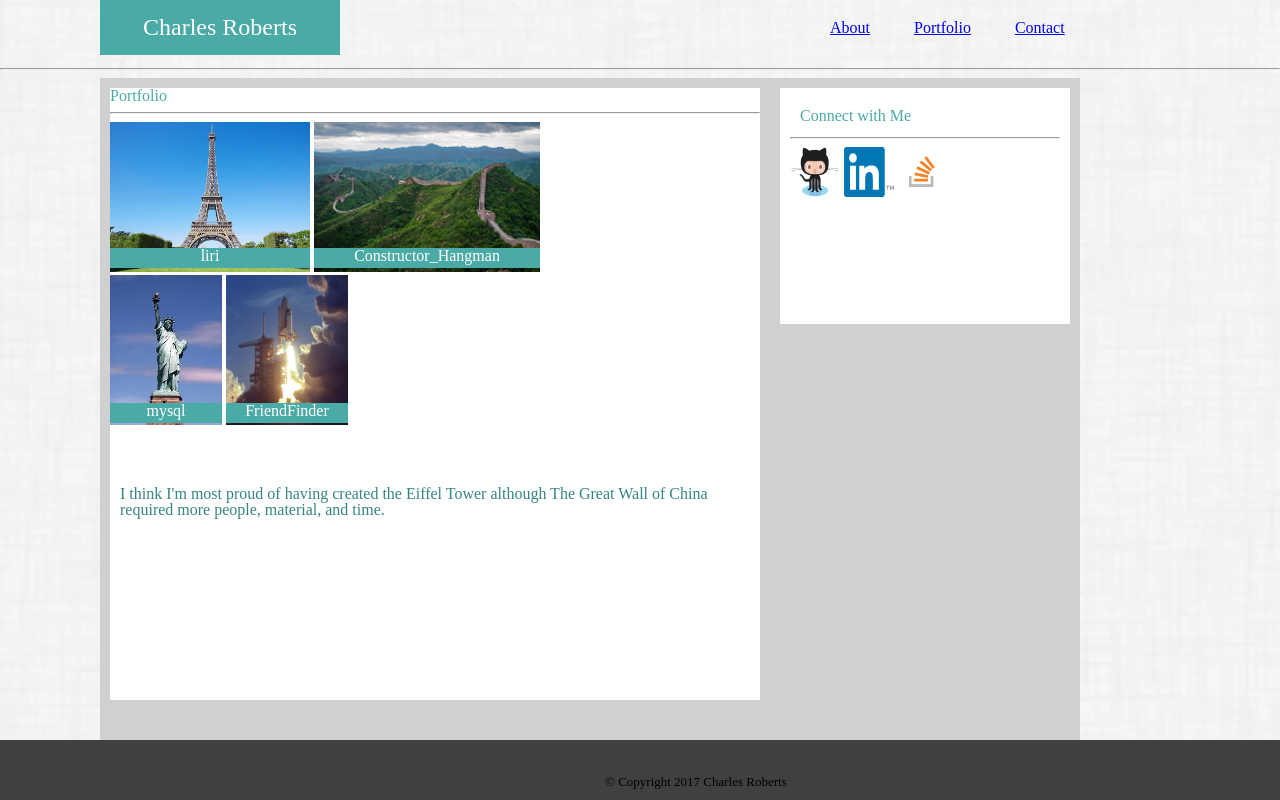
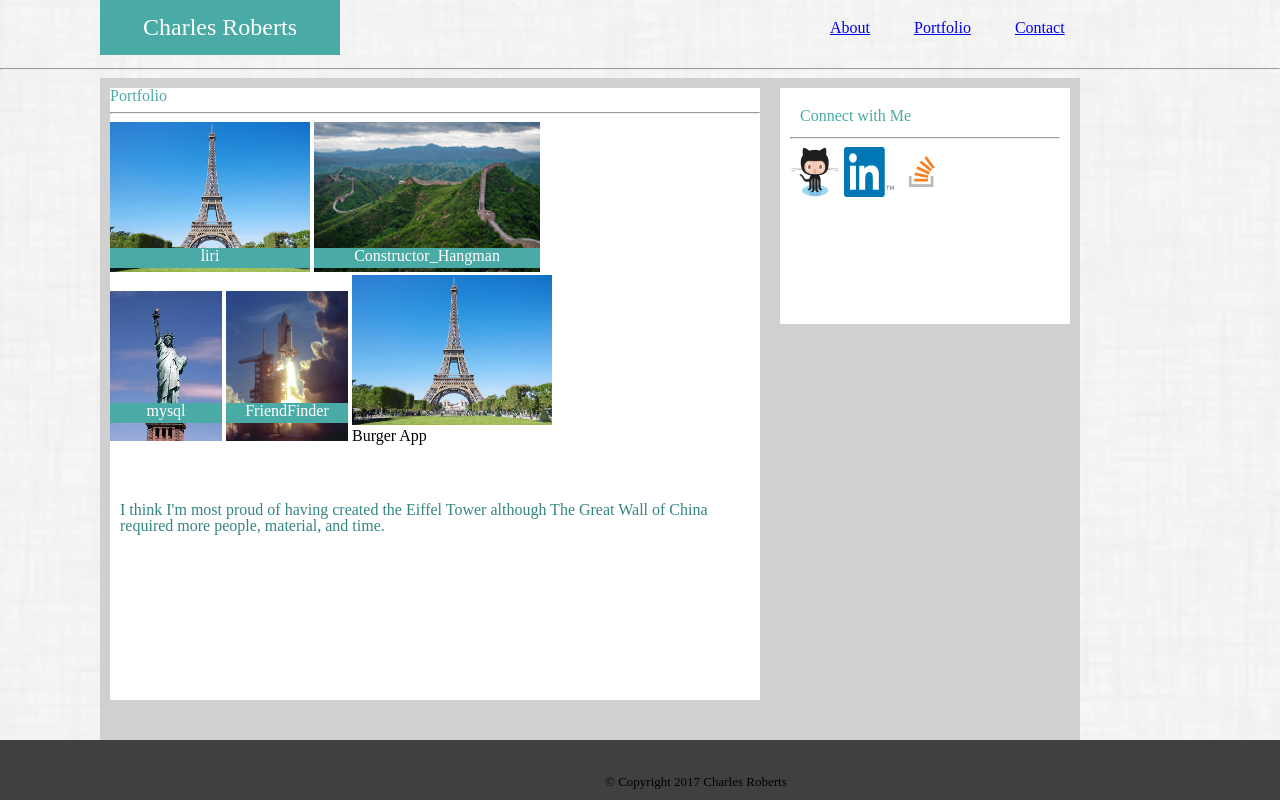
Before and after one commit to charlesroberts442/Basic-Portfolio, a plain HTML site: page portfolio.html in a window 1280 px wide. Drawn offline with Linux system fonts and the light colour scheme.

Commit message:
Added link to burger app

```diff
--- a/portfolio.html
+++ b/portfolio.html
@@ -49,6 +49,12 @@
             </a>
                 <figcaption id="Shuttle_Caption" class="Portfolio_Caption">FriendFinder</figcaption>
             </figure>
+            <figure>
+                <a href = "https://github.com/charlesroberts442/burger">
+                <img src="./assets/images/Eiffel_Tower_b.jpg" id="Eiffel_Tower_c" />
+            </a>
+                <figcaption id="Tower_Caption" class="Burger App">Burger App</figcaption>
+            </figure>
             <br><br><br><br>
             <p style="color: #358582;">I think I'm most proud of having created the Eiffel Tower although The Great Wall of China required more people, material, and time.</p>
 
```
